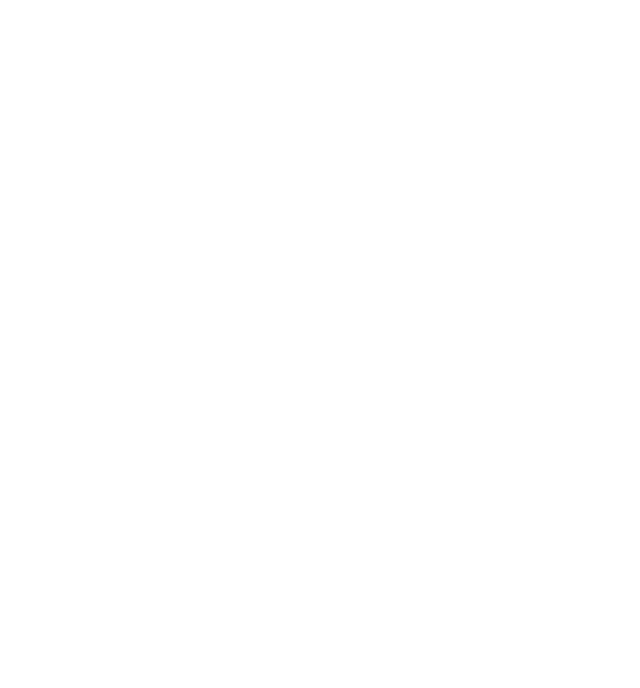
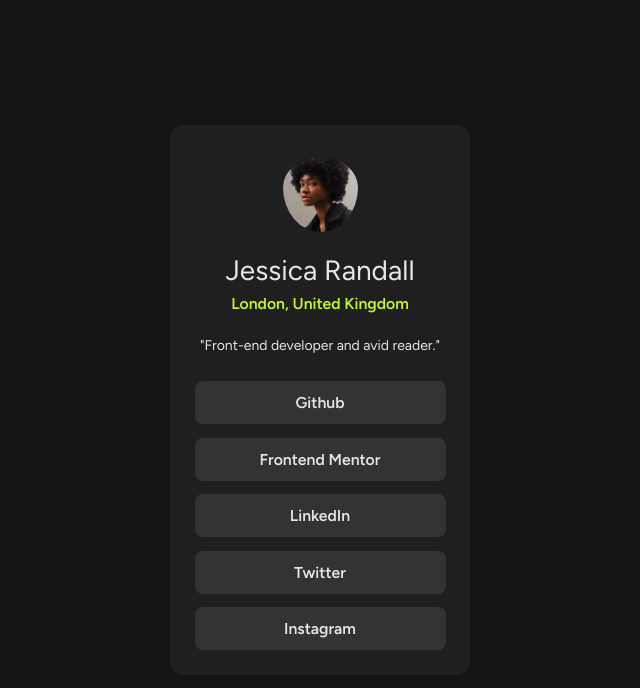
Before and after one commit to Lincoln-Dupree/Social-Media-Links, a plain HTML site: page index.html in a window 1280 px wide. Shown: the whole page, without its empty margins (320-960 px from the left). Drawn offline with Linux system fonts and the light colour scheme.

Commit message:
challenge inital completion

```diff
--- a/index.html
+++ b/index.html
@@ -3,7 +3,34 @@
   <head>
     <meta charset="UTF-8" />
     <meta name="viewport" content="width=device-width, initial-scale=1.0" />
-    <title>Document</title>
+    <title>Social Media Links</title>
+    <link rel="stylesheet" href="styles.css" />
+    <link rel="preconnect" href="https://fonts.googleapis.com" />
+    <link rel="preconnect" href="https://fonts.gstatic.com" crossorigin />
+    <link
+      href="https://fonts.googleapis.com/css2?family=Figtree:ital,wght@0,300..900;1,300..900&family=Inter:ital,opsz,wght@0,14..32,100..900;1,14..32,100..900&family=Outfit:wght@100..900&display=swap"
+      rel="stylesheet"
+    />
   </head>
-  <body></body>
+  <body>
+    <main class="main-container">
+      <section class="user-container">
+        <img
+          src="images/avatar-jessica.jpeg"
+          alt="user profile picture"
+          class="profile-img"
+        />
+        <h1 class="user-name">Jessica Randall</h1>
+        <h3 class="user-location">London, United Kingdom</h3>
+        <p class="user-description">"Front-end developer and avid reader."</p>
+      </section>
+      <section class="links-container">
+        <button type="button" class="btn">Github</button>
+        <button type="button" class="btn">Frontend Mentor</button>
+        <button type="button" class="btn">LinkedIn</button>
+        <button type="button" class="btn">Twitter</button>
+        <button type="button" class="btn">Instagram</button>
+      </section>
+    </main>
+  </body>
 </html>
--- a/styles.css
+++ b/styles.css
@@ -0,0 +1,99 @@
+:root {
+  --white: hsl(0, 0%, 90%);
+  --green: hsl(75, 94%, 57%);
+  --grey-700: hsl(0, 0%, 20%);
+  --grey-800: hsl(0, 0%, 12%);
+  --grey-900: hsl(0, 0%, 8%);
+}
+
+* {
+  margin: 0;
+  padding: 0;
+  box-sizing: border-box;
+  font-size: 14px;
+  font-family: "Figtree", sans-serif;
+}
+
+body {
+  display: flex;
+  justify-content: center;
+  align-items: center;
+  height: 100vh;
+  background-color: var(--grey-900);
+}
+
+.main-container {
+  background-color: var(--grey-800);
+  width: 300px;
+  height: 550px;
+  padding: 1.25rem;
+  display: grid;
+  grid-template-columns: 1fr;
+  grid-template-rows: 45% 55%;
+  grid-template-areas:
+    "user"
+    "links";
+  border-radius: 1rem;
+}
+
+.user-container {
+  grid-area: user;
+  display: flex;
+  flex-direction: column;
+  align-items: center;
+}
+
+.profile-img {
+  border-radius: 50%;
+  object-fit: cover;
+  width: 75px;
+  height: auto;
+  padding-top: 1rem;
+}
+
+.user-name {
+  padding-top: 1.5rem;
+  font-size: 2rem;
+  color: var(--white);
+  font-weight: 400;
+}
+
+.user-location {
+  color: var(--green);
+  padding-top: 0.5rem;
+  font-weight: 600;
+  font-size: 1.125rem;
+}
+
+.user-description {
+  padding-top: 1.75rem;
+  color: var(--white);
+}
+
+.links-container {
+  grid-area: links;
+  padding: 0.5rem;
+  display: flex;
+  flex-direction: column;
+  justify-content: space-between;
+}
+
+.btn {
+  background-color: var(--grey-700);
+  color: var(--white);
+  border: none;
+  border-radius: 8px;
+  font-weight: 600;
+  font-size: 1.125rem;
+  height: 16%;
+}
+
+.btn:hover {
+  background-color: var(--green);
+  color: var(--grey-800);
+}
+
+.btn:active {
+  font-size: 1.25rem;
+  text-transform: uppercase;
+}
```
